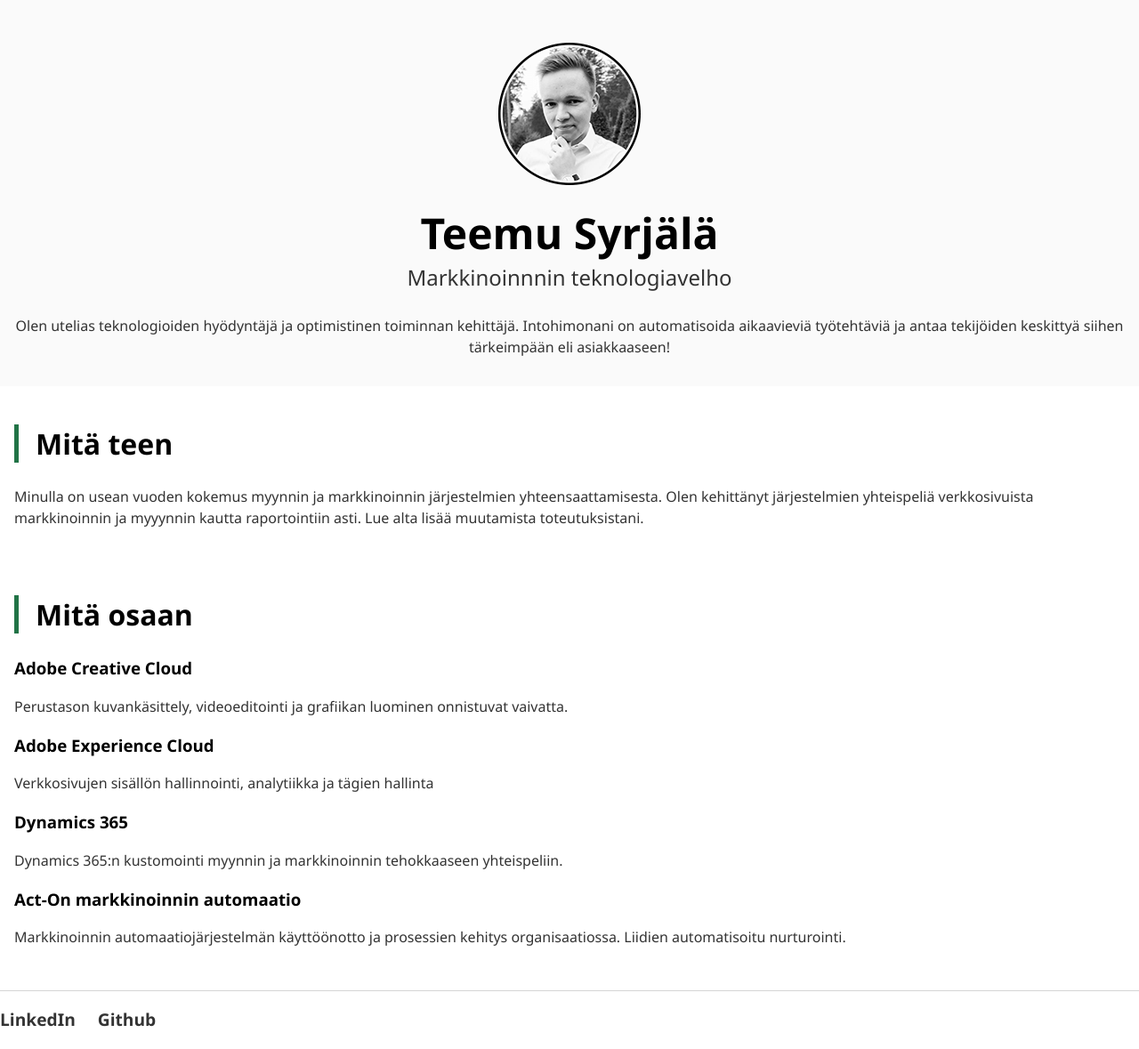
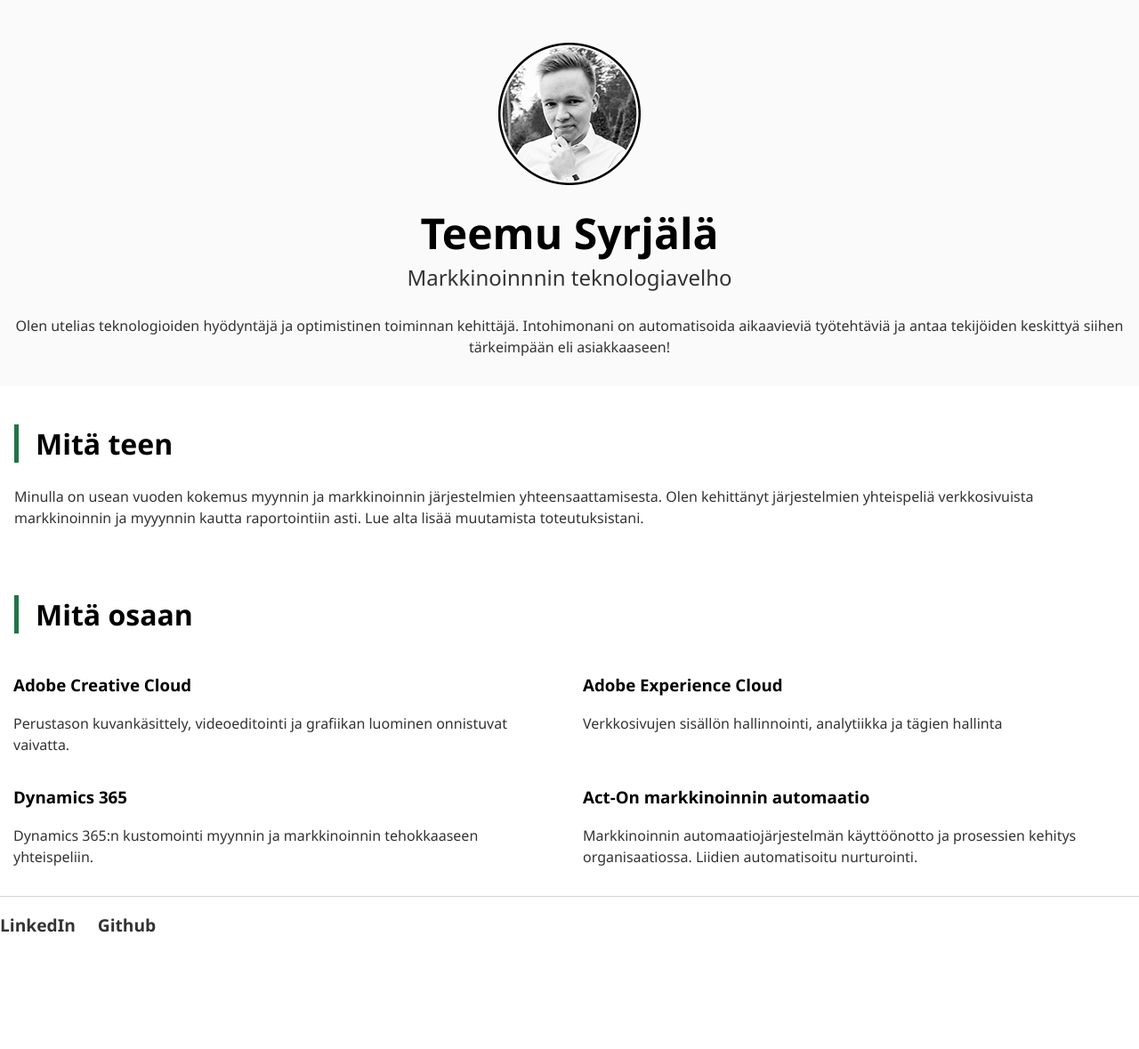
Before and after one commit to T3mmu/t3mmu.github.io, a Jekyll site: the page built from index.html, in a window 1280 px wide. Shown: the whole page at 89% size. Built offline with Jekyll 4.4.1, drawn with Linux system fonts in a browser that asks for light colours; after the commit the page ends 1073 px from its top, so only the background shows below that.

Commit message:
Update index

```diff
--- a/css/main.css
+++ b/css/main.css
@@ -88,3 +88,21 @@ section {
 .mb-1 {
   margin-bottom: 1em;
 }
+
+.two-column {
+  display: flex;
+  flex-wrap: wrap;
+  margin-right: -1em;
+  margin-left: -1em;
+}
+
+.inner-column {
+  -webkit-box-flex: 0;
+  flex: 0 0 50%;
+  max-width: 50%;
+  padding-right: 15px;
+  padding-left: 15px;
+  position: relative;
+  width: 100%;
+  box-sizing: border-box;
+}
--- a/index.html
+++ b/index.html
@@ -20,22 +20,25 @@ description: Olen utelias ja optimistinen toiminnan kehittäjä. Intohimonani on
   <p>Minulla on usean vuoden kokemus myynnin ja markkinoinnin järjestelmien yhteensaattamisesta. Olen kehittänyt järjestelmien yhteispeliä verkkosivuista markkinoinnin ja myyynnin kautta raportointiin asti. Lue alta lisää muutamista toteutuksistani.</p>
 </section>
 
-<section class="mb-1">
+<section class="">
   <h2 class="section-title">Mitä osaan</h2>
-  <div class="">
+  <div class="two-column">
+    <div class="inner-column">
       <h3>Adobe Creative Cloud</h3>
       <p>Perustason kuvankäsittely, videoeditointi ja grafiikan luominen onnistuvat vaivatta. </p>
     </div>
-  <div class="">
+    <div class="inner-column">
       <h3>Adobe Experience Cloud</h3>
       <p>Verkkosivujen sisällön hallinnointi, analytiikka ja tägien hallinta</p>
     </div>
-  <div class="">
+    <div class="inner-column">
       <h3>Dynamics 365</h3>
       <p>Dynamics 365:n kustomointi myynnin ja markkinoinnin tehokkaaseen yhteispeliin.</p>
     </div>
-  <div class="">
+    <div class="inner-column">
       <h3>Act-On markkinoinnin automaatio</h3>
       <p>Markkinoinnin automaatiojärjestelmän käyttöönotto ja prosessien kehitys organisaatiossa. Liidien automatisoitu nurturointi.</p>
     </div>
+  </div>
+
 </section>
```
Lines whose indentation alone changed are shown as unchanged.
